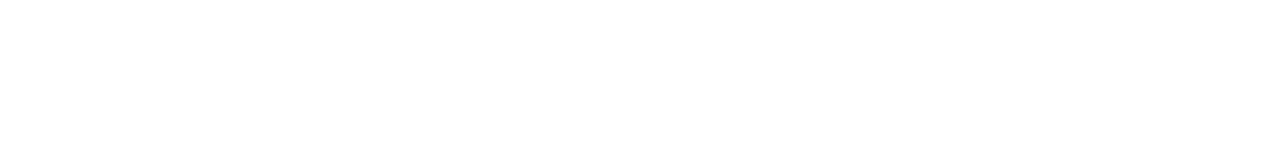
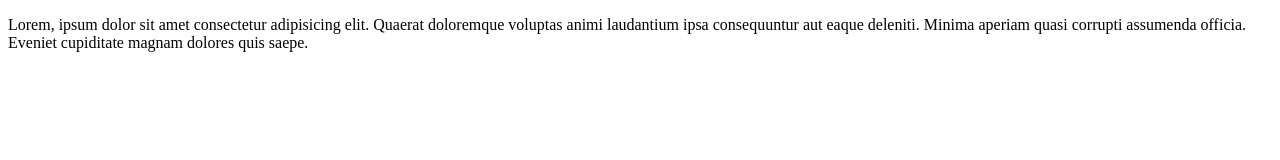
Before and after one commit to Geekwise-W-P/Forking-Fetching, a plain HTML site: page about.html in a window 1280 px wide. Drawn offline with Linux system fonts and the light colour scheme.

Commit message:
added example

```diff
--- a/about.html
+++ b/about.html
@@ -9,6 +9,8 @@
 </head>
 <body>
     <!-- Nav starts here -->
-    <!-- This is a test. -->
+    <div class="example">
+        <p>Lorem, ipsum dolor sit amet consectetur adipisicing elit. Quaerat doloremque voluptas animi laudantium ipsa consequuntur aut eaque deleniti. Minima aperiam quasi corrupti assumenda officia. Eveniet cupiditate magnam dolores quis saepe.</p>
+    </div>
 </body>
 </html>
```
